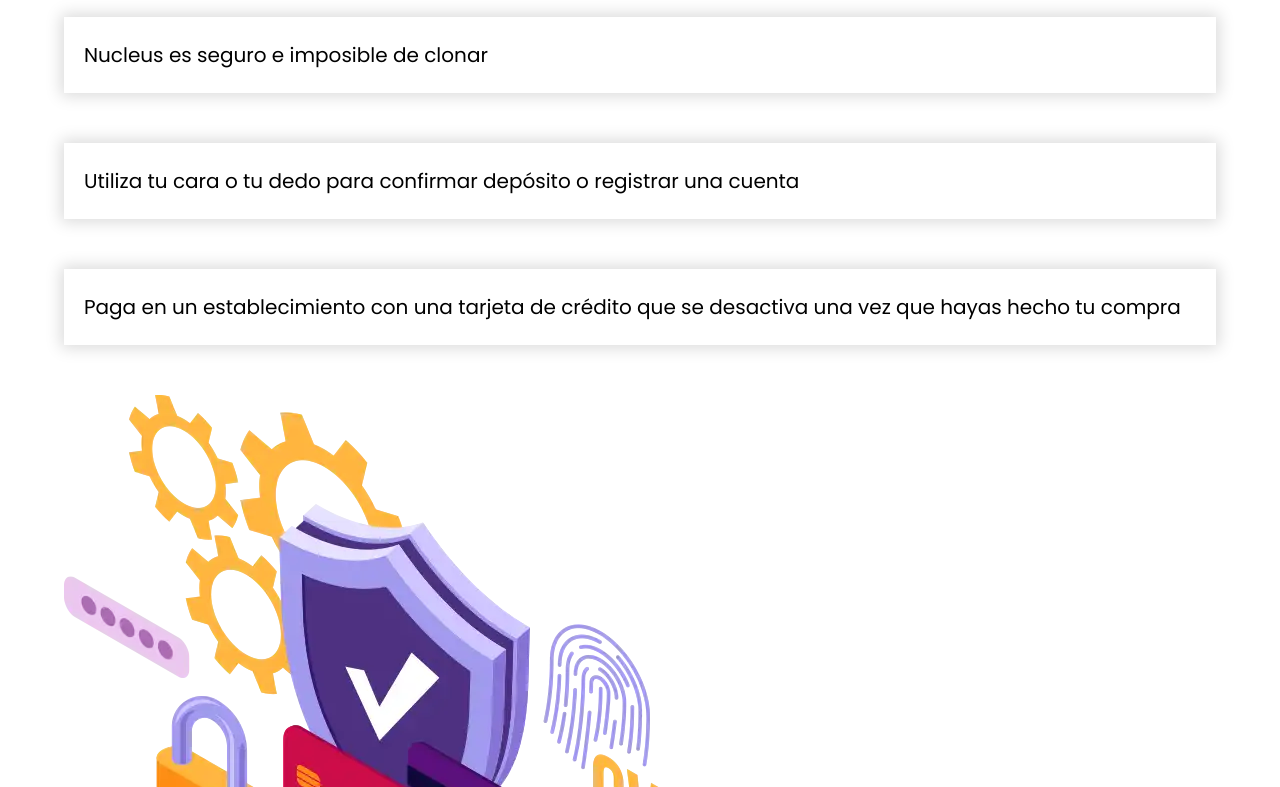
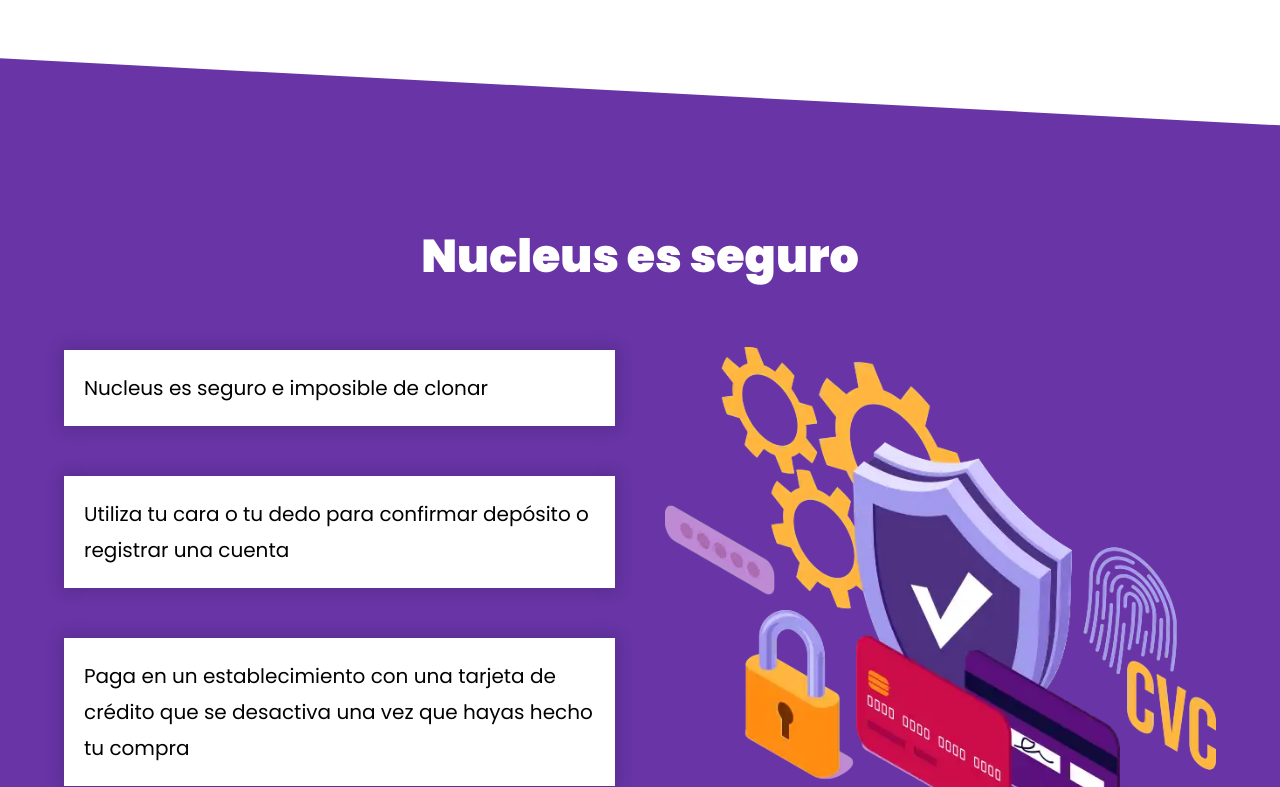
Before and after one commit to JosueP0721/Proyecto--Nucleus, a website: page index.html in a window 1280 px wide. Shown: the part 2013-2800 px from the top of the page. Drawn offline with Linux system fonts and the light colour scheme.

Commit message:
Seguridad styles

```diff
--- a/index.html
+++ b/index.html
@@ -67,21 +67,26 @@
         <section class="seguridad">
             <div class="seguridad__contenedor">
                 <h2 class="seguridad__heading">Nucleus es seguro</h2>
+                <div class="seguridad__grid">
                     <div class="listado">
                         <div class="listado__elemento">
                             <p class="listado__texto">Nucleus es seguro e imposible de clonar</p>
                         </div>
                         <div class="listado__elemento">
-                    <p class="listado__texto">Utiliza tu cara o tu dedo para confirmar depósito o registrar una cuenta</p>
+                            <p class="listado__texto">Utiliza tu cara o tu dedo para confirmar depósito o registrar una
+                                cuenta</p>
                         </div>
                         <div class="listado__elemento">
-                    <p class="listado__texto">Paga en un establecimiento con una tarjeta de crédito que se desactiva una vez que hayas hecho tu compra</p>
+                            <p class="listado__texto">Paga en un establecimiento con una tarjeta de crédito que se
+                                desactiva
+                                una vez que hayas hecho tu compra</p>
                         </div>
                     </div>
                     <div class="seguridad__imagen">
                         <img src="build/img/seguridad.webp" alt="seguridad nucleus">
                     </div>
                 </div>
+            </div>
         </section>
 </body>
 
--- a/src/scss/base/_globales.scss
+++ b/src/scss/base/_globales.scss
@@ -38,3 +38,7 @@
     margin: 0 auto;
     width: 90%;
 }
+[class$="__heading"] {
+    text-align: center;
+    margin-bottom: 5rem;
+}
--- a/src/scss/layout/_header.scss
+++ b/src/scss/layout/_header.scss
@@ -45,7 +45,6 @@
     }
 }
 .header__heading {
-    text-align: center;
     font-size: 3rem;
     @include m.tablet {
         text-align: left;
--- a/src/scss/layout/_index.scss
+++ b/src/scss/layout/_index.scss
@@ -1,2 +1,3 @@
 @forward 'header';
 @forward 'que_es';
+@forward 'seguridad';
--- a/src/scss/layout/_que_es.scss
+++ b/src/scss/layout/_que_es.scss
@@ -3,10 +3,6 @@
 
 .nucleus {
     margin-top: 3rem;
-}
-.nucleus__heading {
-    text-align: center;
-    margin-bottom: 5rem;
 }
 .nucleus__grid {
     display: flex;
@@ -19,6 +15,7 @@
     }
 }
 .listado__elemento {
+    background-color: v.$blanco;
     box-shadow: 0px 0px 15px 3px  rgb(0 0 0 / .15);
     padding: 2rem;
     margin-bottom: 5rem;
--- /dev/null
+++ b/src/scss/layout/_seguridad.scss
@@ -0,0 +1,39 @@
+@use 'base/variables' as v;
+@use 'base/mixins' as m;
+
+.seguridad {
+    background-color: v.$c-primario;
+    padding: 20rem 0;
+    position: relative;
+    margin: 10rem 0;
+    overflow: hidden;
+    &::before,
+    &::after {
+        background-color: v.$blanco;
+        content: '';
+        height: 20rem;
+        width: 110%;
+        position: absolute;
+    }
+    &::before {
+        top: -10rem;
+        left: 0;
+        transform: rotate(3deg);
+    }
+    &::after {
+        bottom: -10rem;
+        right: 0;
+        transform: rotate(3deg);
+    }
+}
+.seguridad__heading {
+    color: v.$blanco;
+}
+.seguridad__grid {
+    @include m.tablet {
+        display: grid;
+        grid-template-columns: repeat(2, 1fr);
+        column-gap: 5rem;
+        align-items: center;
+    }
+}
```
Also changed, not shown: build/css/app.css. Lines whose indentation alone changed are shown as unchanged.
